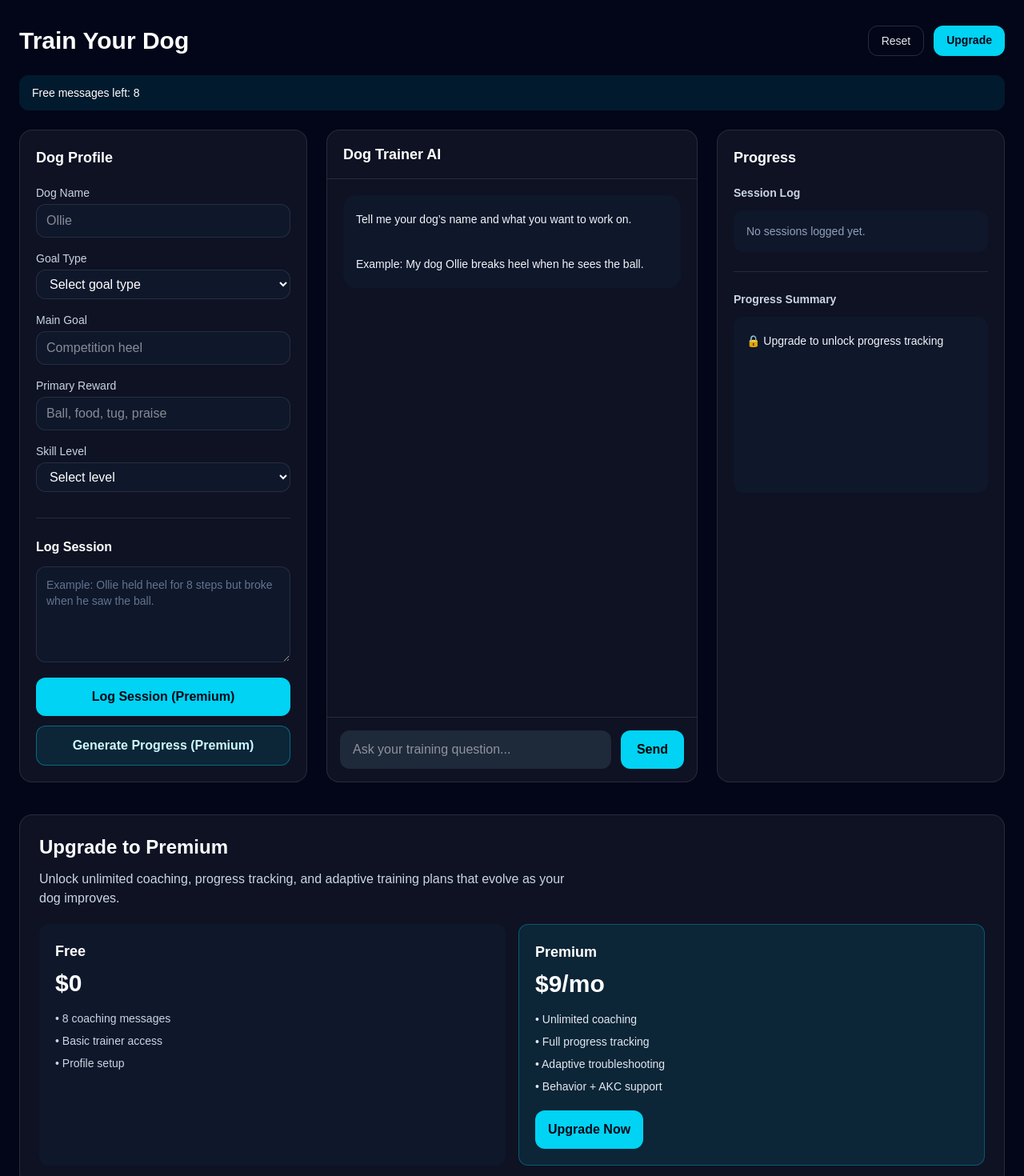
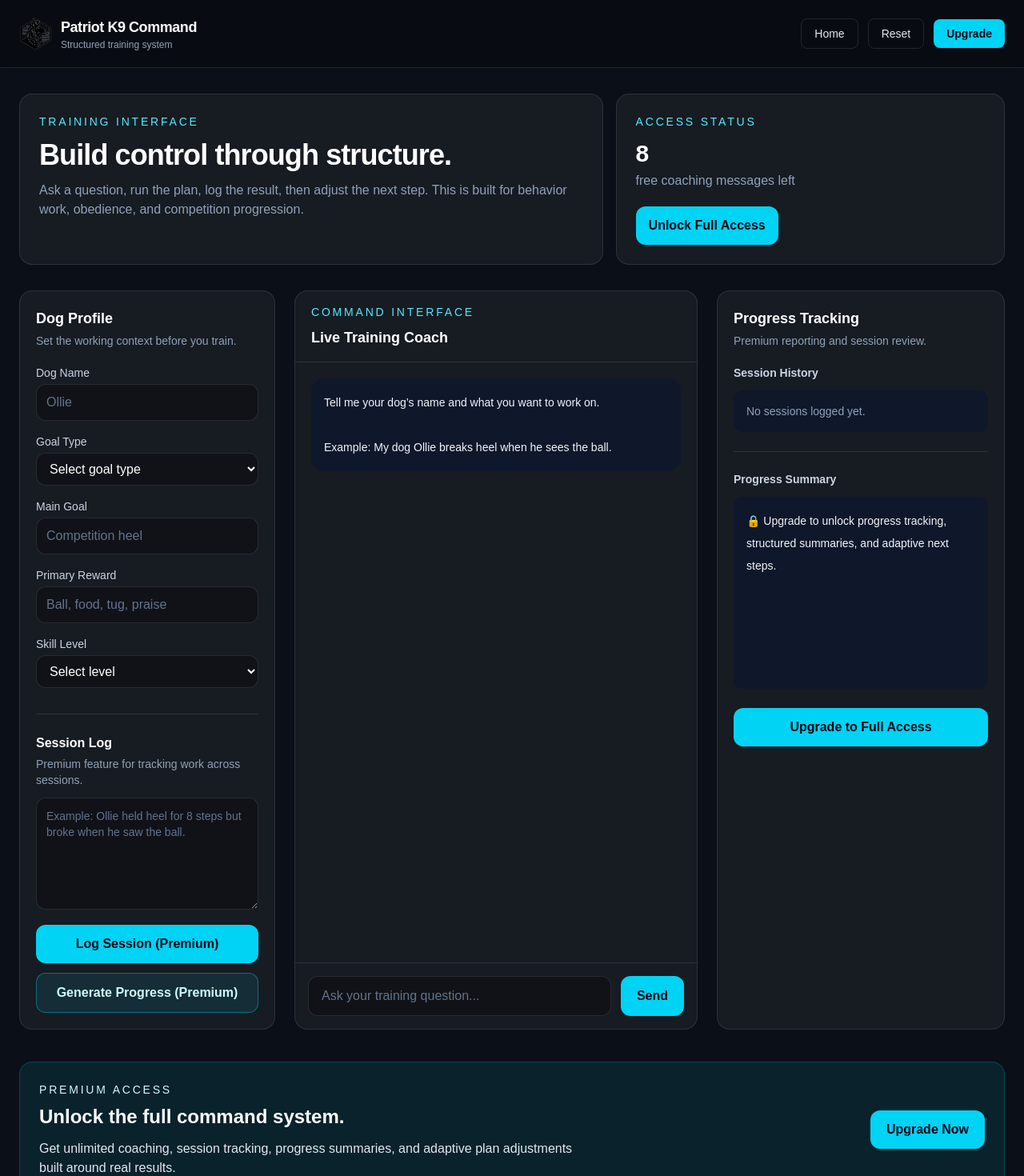
Before and after one commit to HapticVets/dog-trainer-ai-web, a Next.js app: page /train in a window 1280 px wide. Shown: the top 1470 px of the page at 80% size. Built offline with nearby package versions, Linux system fonts and the light colour scheme.

Commit message:
redesign training page

```diff
--- a/app/page.tsx
+++ b/app/page.tsx
@@ -2,19 +2,51 @@ const UPGRADE_URL = "https://www.patreon.com/c/dogtrainerai/membership";
 
 export default function Home() {
   return (
-    <div className="min-h-screen bg-slate-950 text-white">
-      <section className="px-6 py-20 text-center">
-        <h1 className="mb-6 text-5xl font-bold">Dog Trainer AI</h1>
+    <div className="min-h-screen bg-[#0b0f17] text-white">
+      {/* NAV */}
+      <nav className="flex items-center justify-between border-b border-white/10 px-6 py-5">
+        <div className="flex items-center gap-3">
+          <img
+            src="/logo.png"
+            alt="Patriot K9 Command"
+            className="h-10 w-10 object-contain"
+          />
+          <h1 className="text-xl font-bold tracking-tight">Patriot K9 Command</h1>
+        </div>
 
-        <p className="mx-auto mb-8 max-w-2xl text-xl text-slate-300">
-          Structured dog training that adapts as your dog improves. Fix behavior,
-          build obedience, and train for competition with clear step-by-step coaching.
+        <div className="flex items-center gap-4">
+          <a href="/train" className="text-sm text-slate-300 hover:text-white">
+            Training
+          </a>
+
+          <a
+            href={UPGRADE_URL}
+            target="_blank"
+            rel="noopener noreferrer"
+            className="rounded-lg bg-cyan-400 px-4 py-2 text-sm font-semibold text-black hover:brightness-110"
+          >
+            Upgrade
+          </a>
+        </div>
+      </nav>
+
+      {/* HERO */}
+      <section className="px-6 py-24 text-center">
+        <h2 className="mx-auto max-w-4xl text-5xl font-bold leading-tight">
+          Structured dog training.
+          <span className="text-cyan-400"> Real results.</span>
+        </h2>
+
+        <p className="mx-auto mt-6 max-w-2xl text-lg text-slate-400">
+          Patriot K9 Command is a structured training system built to eliminate
+          guesswork. Fix behavior, build obedience, and develop competition-level
+          control through disciplined progression.
         </p>
 
-        <div className="flex justify-center gap-4">
+        <div className="mt-10 flex justify-center gap-4">
           <a
             href="/train"
-            className="rounded-xl bg-cyan-400 px-6 py-3 font-semibold text-black"
+            className="rounded-xl bg-cyan-400 px-6 py-3 font-semibold text-black hover:brightness-110"
           >
             Start Training
           </a>
@@ -23,107 +55,79 @@ export default function Home() {
             href={UPGRADE_URL}
             target="_blank"
             rel="noopener noreferrer"
-            className="rounded-xl border border-white/20 px-6 py-3"
+            className="rounded-xl border border-white/20 px-6 py-3 text-white hover:bg-white/10"
           >
-            Upgrade to Premium
+            Go Premium
           </a>
         </div>
       </section>
 
-      <section className="border-t border-white/10 px-6 py-16">
-        <h2 className="mb-10 text-center text-3xl font-semibold">How It Works</h2>
-
-        <div className="mx-auto max-w-4xl space-y-6">
-          <div className="rounded-xl bg-white/5 p-5">
-            1. Tell the system your dog and your goal
-          </div>
-          <div className="rounded-xl bg-white/5 p-5">
-            2. Get a structured training plan
-          </div>
-          <div className="rounded-xl bg-white/5 p-5">
-            3. Run sessions and report results
-          </div>
-          <div className="rounded-xl bg-white/5 p-5">
-            4. Get your next step based on progress
-          </div>
+      {/* FEATURES */}
+      <section className="px-6 pb-24">
+        <div className="mx-auto grid max-w-5xl gap-6 md:grid-cols-3">
+          {[
+            {
+              title: "Structured System",
+              desc: "Clear step-by-step training progression with no guessing.",
+            },
+            {
+              title: "Performance Tracking",
+              desc: "Track sessions and adjust based on real outcomes.",
+            },
+            {
+              title: "Command-Level Control",
+              desc: "Build obedience, discipline, and competition precision.",
+            },
+          ].map((item, i) => (
+            <div
+              key={i}
+              className="rounded-xl border border-white/10 bg-white/5 p-6"
+            >
+              <h3 className="text-lg font-semibold">{item.title}</h3>
+              <p className="mt-2 text-sm text-slate-400">{item.desc}</p>
+            </div>
+          ))}
         </div>
       </section>
 
-      <section className="border-t border-white/10 px-6 py-16">
-        <h2 className="mb-10 text-center text-3xl font-semibold">What You Get</h2>
+      {/* PRICING */}
+      <section className="border-t border-white/10 px-6 py-20 text-center">
+        <h2 className="text-3xl font-bold">Access Levels</h2>
 
-        <div className="mx-auto grid max-w-5xl gap-6 md:grid-cols-2">
+        <div className="mx-auto mt-10 grid max-w-4xl gap-6 md:grid-cols-2">
           <div className="rounded-xl bg-white/5 p-6">
-            <h3 className="mb-2 text-xl font-semibold">Structured Plans</h3>
-            <p className="text-slate-300">
-              Step-by-step guidance for behavior, obedience, and competition training.
-            </p>
-          </div>
+            <h3 className="text-lg font-semibold">Basic Access</h3>
+            <p className="mt-2 text-3xl font-bold">$0</p>
 
-          <div className="rounded-xl bg-white/5 p-6">
-            <h3 className="mb-2 text-xl font-semibold">Progress Tracking</h3>
-            <p className="text-slate-300">
-              Track sessions and know exactly what to adjust next.
-            </p>
-          </div>
-
-          <div className="rounded-xl bg-white/5 p-6">
-            <h3 className="mb-2 text-xl font-semibold">Adaptive Coaching</h3>
-            <p className="text-slate-300">
-              Plans evolve based on what your dog actually does.
-            </p>
-          </div>
-
-          <div className="rounded-xl bg-white/5 p-6">
-            <h3 className="mb-2 text-xl font-semibold">AKC Training Support</h3>
-            <p className="text-slate-300">
-              Obedience, Rally, and Agility guidance with real mechanics.
-            </p>
-          </div>
-        </div>
-      </section>
-
-      <section className="border-t border-white/10 px-6 py-16 text-center">
-        <h2 className="mb-10 text-3xl font-semibold">Pricing</h2>
-
-        <div className="mx-auto grid max-w-4xl gap-6 md:grid-cols-2">
-          <div className="rounded-xl bg-white/5 p-6">
-            <h3 className="text-xl font-semibold">Free</h3>
-            <p className="mt-2 text-3xl">$0</p>
-
-            <ul className="mt-4 space-y-2 text-slate-300">
-              <li>Guided onboarding</li>
-              <li>Starter plans</li>
-              <li>Limited coaching</li>
+            <ul className="mt-4 space-y-2 text-sm text-slate-300">
+              <li>• Limited coaching</li>
+              <li>• Initial training structure</li>
+              <li>• System introduction</li>
             </ul>
           </div>
 
           <div className="rounded-xl border border-cyan-400/30 bg-cyan-400/10 p-6">
-            <h3 className="text-xl font-semibold">Premium</h3>
-            <p className="mt-2 text-3xl">$9/mo</p>
+            <h3 className="text-lg font-semibold">Full Command Access</h3>
+            <p className="mt-2 text-3xl font-bold">$9/mo</p>
 
-            <ul className="mt-4 space-y-2 text-slate-200">
-              <li>Unlimited coaching</li>
-              <li>Progress tracking</li>
-              <li>Adaptive plans</li>
-              <li>Behavior + AKC support</li>
+            <ul className="mt-4 space-y-2 text-sm text-slate-200">
+              <li>• Unlimited coaching</li>
+              <li>• Full progress tracking system</li>
+              <li>• Adaptive training progression</li>
+              <li>• Behavior + AKC-level guidance</li>
             </ul>
 
             <a
               href={UPGRADE_URL}
               target="_blank"
               rel="noopener noreferrer"
-              className="mt-6 inline-block rounded-xl bg-cyan-400 px-5 py-3 font-semibold text-black"
+              className="mt-6 inline-block rounded-xl bg-cyan-400 px-5 py-3 font-semibold text-black hover:brightness-110"
             >
-              Upgrade to Premium
+              Upgrade to Full Access
             </a>
           </div>
         </div>
       </section>
-
-      <footer className="border-t border-white/10 py-10 text-center text-slate-400">
-        Dog Trainer AI — Train smarter. Get results.
-      </footer>
     </div>
   );
 }
--- a/app/train/page.tsx
+++ b/app/train/page.tsx
@@ -139,7 +139,7 @@ export default function TrainPage() {
         ...updatedMessages,
         {
           role: "assistant",
-          content: "There was an error connecting to Dog Trainer AI.",
+          content: "There was an error connecting to Patriot K9 Command.",
         },
       ]);
     } finally {
@@ -203,53 +203,106 @@ export default function TrainPage() {
   }
 
   return (
-    <div className="min-h-screen bg-slate-950 text-white">
-      <div className="mx-auto flex min-h-screen max-w-7xl flex-col px-6 py-8">
-        <div className="mb-6 flex items-center justify-between">
-          <h1 className="text-3xl font-bold">Train Your Dog</h1>
+    <div className="min-h-screen bg-[#0b0f17] text-white">
+      <nav className="border-b border-white/10 bg-black/20 backdrop-blur">
+        <div className="mx-auto flex max-w-7xl items-center justify-between px-6 py-5">
+          <div className="flex items-center gap-3">
+            <img
+              src="/logo.png"
+              alt="Patriot K9 Command"
+              className="h-10 w-10 object-contain"
+            />
+            <div>
+              <div className="text-lg font-bold tracking-tight">Patriot K9 Command</div>
+              <div className="text-xs text-slate-400">Structured training system</div>
+            </div>
+          </div>
 
-          <div className="flex gap-3">
+          <div className="flex items-center gap-3">
+            <a
+              href="/"
+              className="rounded-lg border border-white/10 px-4 py-2 text-sm text-slate-200 hover:bg-white/5"
+            >
+              Home
+            </a>
             <button
               onClick={handleClearAll}
-              className="rounded-xl border border-white/15 px-4 py-2 text-sm text-slate-200"
+              className="rounded-lg border border-white/10 px-4 py-2 text-sm text-slate-200 hover:bg-white/5"
             >
               Reset
             </button>
+            <a
+              href={UPGRADE_URL}
+              target="_blank"
+              rel="noopener noreferrer"
+              className="rounded-lg bg-cyan-400 px-4 py-2 text-sm font-semibold text-slate-950 hover:brightness-110"
+            >
+              Upgrade
+            </a>
+          </div>
+        </div>
+      </nav>
+
+      <div className="mx-auto max-w-7xl px-6 py-8">
+        <div className="mb-8 grid gap-4 lg:grid-cols-[1.2fr_0.8fr]">
+          <div className="rounded-2xl border border-white/10 bg-white/5 p-6">
+            <div className="text-sm uppercase tracking-[0.2em] text-cyan-300">
+              Training Interface
+            </div>
+            <h1 className="mt-3 text-4xl font-bold tracking-tight">
+              Build control through structure.
+            </h1>
+            <p className="mt-3 max-w-2xl text-slate-400">
+              Ask a question, run the plan, log the result, then adjust the next step.
+              This is built for behavior work, obedience, and competition progression.
+            </p>
+          </div>
+
+          <div className="rounded-2xl border border-white/10 bg-white/5 p-6">
+            <div className="text-sm uppercase tracking-[0.2em] text-cyan-300">
+              Access Status
+            </div>
+            {!freeLimitReached ? (
+              <>
+                <div className="mt-3 text-3xl font-bold">{freeMessagesLeft}</div>
+                <div className="mt-1 text-slate-400">free coaching messages left</div>
+              </>
+            ) : (
+              <>
+                <div className="mt-3 text-2xl font-bold text-red-300">Free limit reached</div>
+                <div className="mt-1 text-slate-400">
+                  Upgrade to continue training and unlock progress tracking.
+                </div>
+              </>
+            )}
 
             <a
               href={UPGRADE_URL}
               target="_blank"
               rel="noopener noreferrer"
-              className="rounded-xl bg-cyan-400 px-4 py-2 text-sm font-semibold text-slate-950"
+              className="mt-5 inline-block rounded-xl bg-cyan-400 px-4 py-3 font-semibold text-slate-950 hover:brightness-110"
             >
-              Upgrade
+              Unlock Full Access
             </a>
           </div>
         </div>
 
-        {!freeLimitReached && (
-          <div className="mb-6 rounded-xl bg-cyan-400/10 px-4 py-3 text-sm">
-            Free messages left: {freeMessagesLeft}
+        <div className="grid gap-6 xl:grid-cols-[320px_minmax(0,1fr)_360px]">
+          <aside className="rounded-2xl border border-white/10 bg-white/5 p-5">
+            <div className="mb-5">
+              <h2 className="text-lg font-semibold">Dog Profile</h2>
+              <p className="mt-1 text-sm text-slate-400">
+                Set the working context before you train.
+              </p>
             </div>
-        )}
 
-        {freeLimitReached && (
-          <div className="mb-6 rounded-xl bg-red-500/10 px-4 py-3 text-sm">
-            🔒 Free limit reached — Upgrade to continue
-          </div>
-        )}
-
-        <div className="grid flex-1 gap-6 lg:grid-cols-[360px_minmax(0,1fr)]">
-          <aside className="rounded-2xl border border-white/10 bg-white/5 p-5">
-            <h2 className="text-lg font-semibold">Dog Profile</h2>
-
-            <div className="mt-5 space-y-4">
+            <div className="space-y-4">
               <div>
                 <label className="mb-1 block text-sm text-slate-300">Dog Name</label>
                 <input
                   value={dogName}
                   onChange={(e) => setDogName(e.target.value)}
-                  className="w-full rounded-xl border border-white/10 bg-slate-900 px-3 py-2 text-white outline-none"
+                  className="w-full rounded-xl border border-white/10 bg-black/30 px-3 py-2.5 text-white outline-none placeholder:text-slate-500"
                   placeholder="Ollie"
                 />
               </div>
@@ -259,7 +312,7 @@ export default function TrainPage() {
                 <select
                   value={goalType}
                   onChange={(e) => setGoalType(e.target.value)}
-                  className="w-full rounded-xl border border-white/10 bg-slate-900 px-3 py-2 text-white outline-none"
+                  className="w-full rounded-xl border border-white/10 bg-black/30 px-3 py-2.5 text-white outline-none"
                 >
                   <option value="">Select goal type</option>
                   <option value="Behavior problem">Behavior problem</option>
@@ -275,7 +328,7 @@ export default function TrainPage() {
                 <input
                   value={mainGoal}
                   onChange={(e) => setMainGoal(e.target.value)}
-                  className="w-full rounded-xl border border-white/10 bg-slate-900 px-3 py-2 text-white outline-none"
+                  className="w-full rounded-xl border border-white/10 bg-black/30 px-3 py-2.5 text-white outline-none placeholder:text-slate-500"
                   placeholder="Competition heel"
                 />
               </div>
@@ -285,7 +338,7 @@ export default function TrainPage() {
                 <input
                   value={rewardType}
                   onChange={(e) => setRewardType(e.target.value)}
-                  className="w-full rounded-xl border border-white/10 bg-slate-900 px-3 py-2 text-white outline-none"
+                  className="w-full rounded-xl border border-white/10 bg-black/30 px-3 py-2.5 text-white outline-none placeholder:text-slate-500"
                   placeholder="Ball, food, tug, praise"
                 />
               </div>
@@ -295,7 +348,7 @@ export default function TrainPage() {
                 <select
                   value={skillLevel}
                   onChange={(e) => setSkillLevel(e.target.value)}
-                  className="w-full rounded-xl border border-white/10 bg-slate-900 px-3 py-2 text-white outline-none"
+                  className="w-full rounded-xl border border-white/10 bg-black/30 px-3 py-2.5 text-white outline-none"
                 >
                   <option value="">Select level</option>
                   <option value="beginner">Beginner</option>
@@ -306,13 +359,18 @@ export default function TrainPage() {
             </div>
 
             <div className="mt-8 border-t border-white/10 pt-6">
-              <h3 className="text-base font-semibold">Log Session</h3>
+              <div className="mb-3">
+                <h3 className="text-base font-semibold">Session Log</h3>
+                <p className="mt-1 text-sm text-slate-400">
+                  Premium feature for tracking work across sessions.
+                </p>
+              </div>
 
               <textarea
                 value={sessionNote}
                 onChange={(e) => setSessionNote(e.target.value)}
                 placeholder="Example: Ollie held heel for 8 steps but broke when he saw the ball."
-                className="mt-3 min-h-[120px] w-full rounded-xl border border-white/10 bg-slate-900 px-3 py-3 text-sm text-white outline-none placeholder:text-slate-500"
+                className="min-h-[140px] w-full rounded-xl border border-white/10 bg-black/30 px-3 py-3 text-sm text-white outline-none placeholder:text-slate-500"
               />
 
               <button
@@ -331,10 +389,12 @@ export default function TrainPage() {
             </div>
           </aside>
 
-          <div className="grid gap-6 xl:grid-cols-[minmax(0,1fr)_360px]">
-            <section className="flex min-h-[70vh] flex-col rounded-2xl border border-white/10 bg-white/5">
+          <section className="flex min-h-[72vh] flex-col rounded-2xl border border-white/10 bg-white/5">
             <div className="border-b border-white/10 px-5 py-4">
-                <h2 className="text-lg font-semibold">Dog Trainer AI</h2>
+              <div className="text-sm uppercase tracking-[0.2em] text-cyan-300">
+                Command Interface
+              </div>
+              <h2 className="mt-2 text-lg font-semibold">Live Training Coach</h2>
             </div>
 
             <div className="flex-1 space-y-4 overflow-y-auto px-5 py-5">
@@ -353,7 +413,7 @@ export default function TrainPage() {
 
               {loading && (
                 <div className="max-w-3xl rounded-2xl bg-slate-900 p-4 text-sm leading-7 text-slate-300 whitespace-pre-wrap">
-                    Dog Trainer AI is thinking...
+                  Generating command-level instruction...
                 </div>
               )}
             </div>
@@ -367,11 +427,11 @@ export default function TrainPage() {
                     if (e.key === "Enter") handleSend();
                   }}
                   placeholder="Ask your training question..."
-                    className="flex-1 rounded-xl bg-gray-800 px-4 py-3"
+                  className="flex-1 rounded-xl border border-white/10 bg-black/30 px-4 py-3 text-white outline-none placeholder:text-slate-500"
                 />
                 <button
                   onClick={handleSend}
-                    className="rounded-xl bg-cyan-400 px-5 py-3 font-semibold text-black"
+                  className="rounded-xl bg-cyan-400 px-5 py-3 font-semibold text-slate-950 hover:brightness-110"
                 >
                   Send
                 </button>
@@ -379,11 +439,16 @@ export default function TrainPage() {
             </div>
           </section>
 
-            <section className="rounded-2xl border border-white/10 bg-white/5 p-5">
-              <h2 className="text-lg font-semibold">Progress</h2>
+          <aside className="rounded-2xl border border-white/10 bg-white/5 p-5">
+            <div className="mb-5">
+              <h2 className="text-lg font-semibold">Progress Tracking</h2>
+              <p className="mt-1 text-sm text-slate-400">
+                Premium reporting and session review.
+              </p>
+            </div>
 
-              <div className="mt-5">
-                <h3 className="text-sm font-semibold text-slate-300">Session Log</h3>
+            <div>
+              <h3 className="text-sm font-semibold text-slate-300">Session History</h3>
               <div className="mt-3 space-y-3">
                 {sessionLogs.length === 0 ? (
                   <div className="rounded-xl bg-slate-900 p-4 text-sm text-slate-400">
@@ -404,52 +469,45 @@ export default function TrainPage() {
 
             <div className="mt-6 border-t border-white/10 pt-6">
               <h3 className="text-sm font-semibold text-slate-300">Progress Summary</h3>
-                <div className="mt-3 whitespace-pre-wrap rounded-xl bg-slate-900 p-4 text-sm leading-7 text-slate-100 min-h-[220px]">
+              <div className="mt-3 min-h-[240px] rounded-xl bg-slate-900 p-4 text-sm leading-7 text-slate-100 whitespace-pre-wrap">
                 {IS_PREMIUM
                   ? progressSummary || "Generate a progress summary after logging sessions."
-                    : "🔒 Upgrade to unlock progress tracking"}
+                  : "🔒 Upgrade to unlock progress tracking, structured summaries, and adaptive next steps."}
               </div>
             </div>
-            </section>
-          </div>
-        </div>
-
-        <section className="mt-10 rounded-2xl border border-white/10 bg-white/5 p-6">
-          <h2 className="text-2xl font-bold">Upgrade to Premium</h2>
-          <p className="mt-3 max-w-2xl text-slate-300">
-            Unlock unlimited coaching, progress tracking, and adaptive training plans that evolve as your dog improves.
-          </p>
-
-          <div className="mt-5 grid gap-4 md:grid-cols-2">
-            <div className="rounded-xl bg-slate-900 p-5">
-              <h3 className="text-lg font-semibold">Free</h3>
-              <p className="mt-2 text-3xl font-bold">$0</p>
-              <ul className="mt-4 space-y-2 text-sm text-slate-300">
-                <li>• 8 coaching messages</li>
-                <li>• Basic trainer access</li>
-                <li>• Profile setup</li>
-              </ul>
-            </div>
-
-            <div className="rounded-xl border border-cyan-400/30 bg-cyan-400/10 p-5">
-              <h3 className="text-lg font-semibold">Premium</h3>
-              <p className="mt-2 text-3xl font-bold">$9/mo</p>
-              <ul className="mt-4 space-y-2 text-sm text-slate-200">
-                <li>• Unlimited coaching</li>
-                <li>• Full progress tracking</li>
-                <li>• Adaptive troubleshooting</li>
-                <li>• Behavior + AKC support</li>
-              </ul>
 
             <a
               href={UPGRADE_URL}
               target="_blank"
               rel="noopener noreferrer"
-                className="mt-5 inline-block rounded-xl bg-cyan-400 px-4 py-3 font-semibold text-slate-950 hover:brightness-110"
+              className="mt-6 inline-block w-full rounded-xl bg-cyan-400 px-4 py-3 text-center font-semibold text-slate-950 hover:brightness-110"
+            >
+              Upgrade to Full Access
+            </a>
+          </aside>
+        </div>
+
+        <section className="mt-10 rounded-2xl border border-cyan-400/20 bg-cyan-400/10 p-6">
+          <div className="grid gap-6 md:grid-cols-[1fr_auto] md:items-center">
+            <div>
+              <div className="text-sm uppercase tracking-[0.2em] text-cyan-100">
+                Premium Access
+              </div>
+              <h2 className="mt-2 text-2xl font-bold">Unlock the full command system.</h2>
+              <p className="mt-3 max-w-2xl text-slate-200">
+                Get unlimited coaching, session tracking, progress summaries, and adaptive
+                plan adjustments built around real results.
+              </p>
+            </div>
+
+            <a
+              href={UPGRADE_URL}
+              target="_blank"
+              rel="noopener noreferrer"
+              className="rounded-xl bg-cyan-400 px-5 py-3 text-center font-semibold text-slate-950 hover:brightness-110"
             >
               Upgrade Now
             </a>
-            </div>
           </div>
         </section>
       </div>
```
Also changed, not shown: public/logo.png (added). Lines whose indentation alone changed are shown as unchanged.
